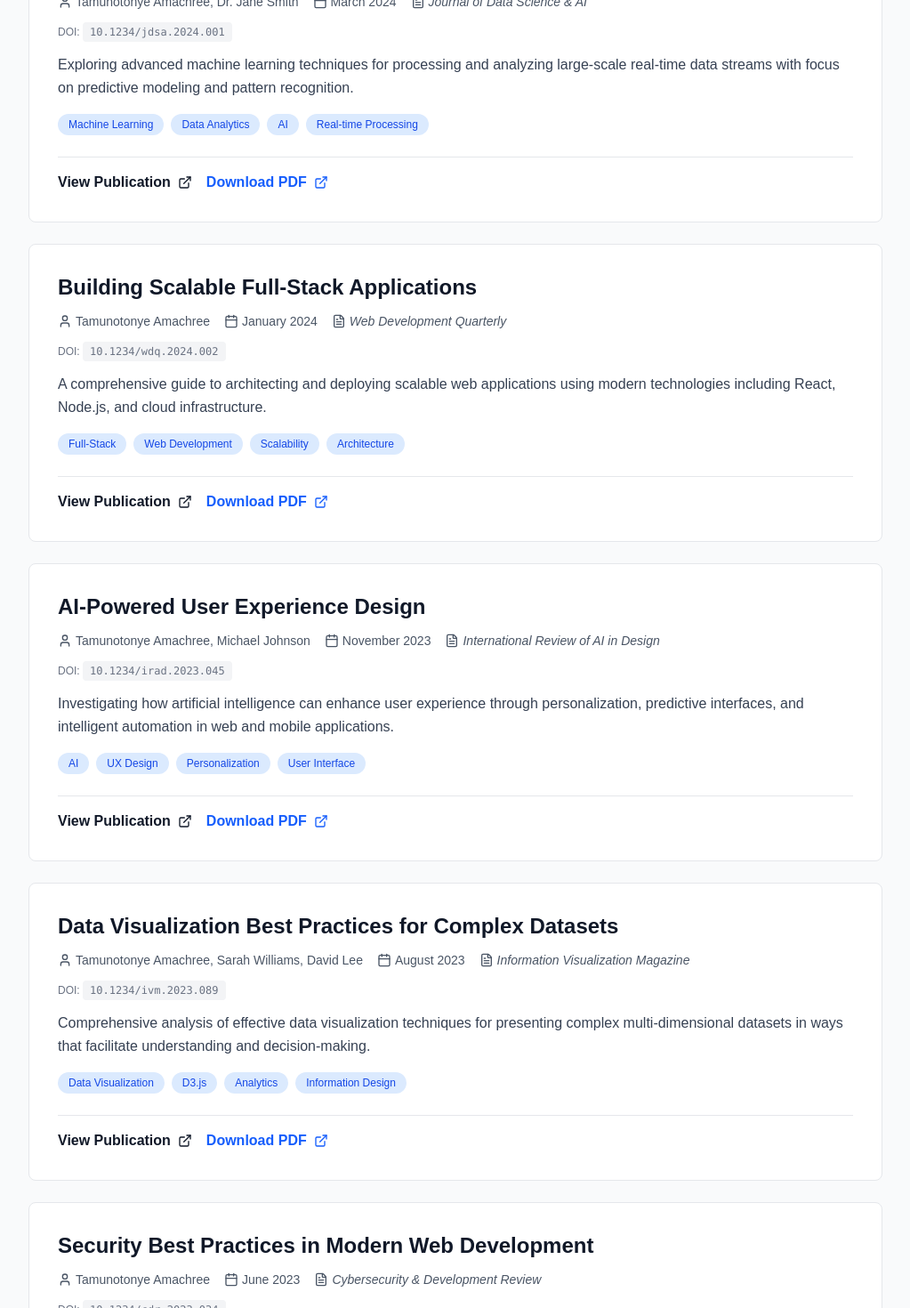
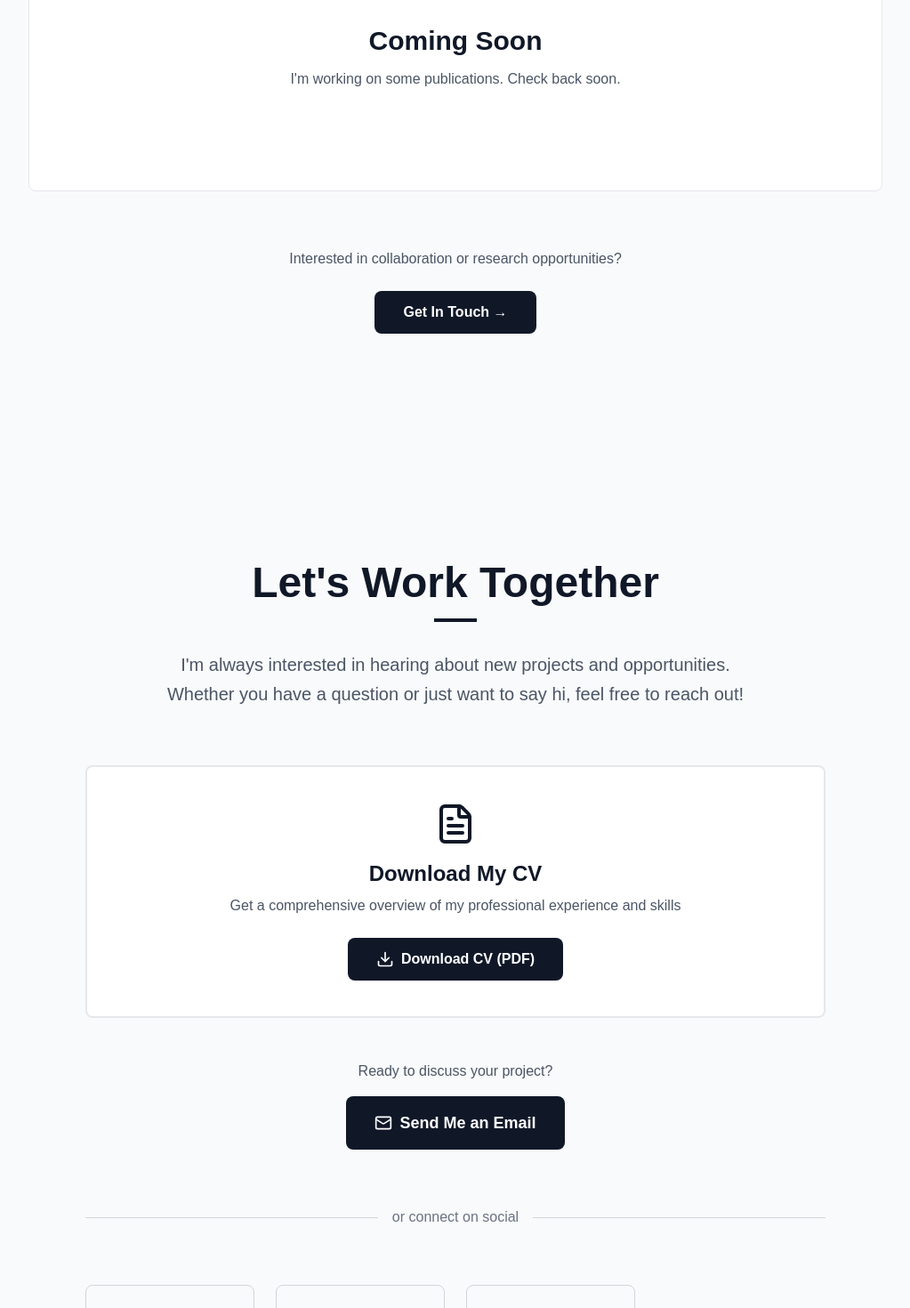
Before and after one commit to amachreetonye413-prog/tonye-portfolio, a Next.js app in the folder tonye-portfolio-main/: page / in a window 1280 px wide. Shown: the part 5140-6610 px from the top of the page at 89% size, without its empty margins (128-1151 px from the left). Built offline with nearby package versions, Linux system fonts and the light colour scheme.

Commit message:
changes to publications

```diff
--- a/tonye-portfolio-main/components/Publication.jsx
+++ b/tonye-portfolio-main/components/Publication.jsx
@@ -1,103 +1,9 @@
 'use client'
 
-import { useEffect, useRef, useState } from 'react';
-import { ExternalLink, Calendar, User, FileText } from 'lucide-react';
-
 function Publications() {
-  const [visibleItems, setVisibleItems] = useState([]);
-  const sectionRef = useRef(null);
-
-  const publications = [
-    {
-      title: "Machine Learning for Real-Time Data Analytics",
-      authors: "Tamunotonye Amachree, Dr. Jane Smith",
-      date: "March 2024",
-      publication: "Journal of Data Science & AI",
-      description: "Exploring advanced machine learning techniques for processing and analyzing large-scale real-time data streams with focus on predictive modeling and pattern recognition.",
-      tags: ["Machine Learning", "Data Analytics", "AI", "Real-time Processing"],
-      link: "#",
-      pdf: "#",
-      doi: "10.1234/jdsa.2024.001"
-    },
-    {
-      title: "Building Scalable Full-Stack Applications",
-      authors: "Tamunotonye Amachree",
-      date: "January 2024",
-      publication: "Web Development Quarterly",
-      description: "A comprehensive guide to architecting and deploying scalable web applications using modern technologies including React, Node.js, and cloud infrastructure.",
-      tags: ["Full-Stack", "Web Development", "Scalability", "Architecture"],
-      link: "#",
-      pdf: "#",
-      doi: "10.1234/wdq.2024.002"
-    },
-    {
-      title: "AI-Powered User Experience Design",
-      authors: "Tamunotonye Amachree, Michael Johnson",
-      date: "November 2023",
-      publication: "International Review of AI in Design",
-      description: "Investigating how artificial intelligence can enhance user experience through personalization, predictive interfaces, and intelligent automation in web and mobile applications.",
-      tags: ["AI", "UX Design", "Personalization", "User Interface"],
-      link: "#",
-      pdf: "#",
-      doi: "10.1234/irad.2023.045"
-    },
-    {
-      title: "Data Visualization Best Practices for Complex Datasets",
-      authors: "Tamunotonye Amachree, Sarah Williams, David Lee",
-      date: "August 2023",
-      publication: "Information Visualization Magazine",
-      description: "Comprehensive analysis of effective data visualization techniques for presenting complex multi-dimensional datasets in ways that facilitate understanding and decision-making.",
-      tags: ["Data Visualization", "D3.js", "Analytics", "Information Design"],
-      link: "#",
-      pdf: "#",
-      doi: "10.1234/ivm.2023.089"
-    },
-    {
-      title: "Security Best Practices in Modern Web Development",
-      authors: "Tamunotonye Amachree",
-      date: "June 2023",
-      publication: "Cybersecurity & Development Review",
-      description: "Detailed examination of security vulnerabilities in contemporary web applications and practical strategies for implementing robust security measures throughout the development lifecycle.",
-      tags: ["Security", "Web Development", "Best Practices", "Cybersecurity"],
-      link: "#",
-      pdf: "#",
-      doi: "10.1234/cdr.2023.034"
-    },
-    {
-      title: "Optimizing Database Performance for High-Traffic Applications",
-      authors: "Tamunotonye Amachree, Robert Chen",
-      date: "April 2023",
-      publication: "Database Systems Quarterly",
-      description: "Advanced techniques for database optimization, including indexing strategies, query optimization, and caching mechanisms for applications handling millions of concurrent users.",
-      tags: ["Database", "Performance", "Optimization", "SQL"],
-      link: "#",
-      pdf: "#",
-      doi: "10.1234/dsq.2023.012"
-    }
-  ];
-
-  useEffect(() => {
-    const observer = new IntersectionObserver(
-      (entries) => {
-        entries.forEach((entry) => {
-          if (entry.isIntersecting) {
-            const index = parseInt(entry.target.dataset.index);
-            setVisibleItems((prev) => [...new Set([...prev, index])]);
-          }
-        });
-      },
-      { threshold: 0.1 }
-    );
-
-    const items = sectionRef.current?.querySelectorAll('.publication-item');
-    items?.forEach((item) => observer.observe(item));
-
-    return () => observer.disconnect();
-  }, []);
-
   return (
     <section id="publications" className="py-20 md:py-32 bg-gray-50">
-      <div className="max-w-5xl mx-auto px-4 sm:px-6 lg:px-8" ref={sectionRef}>
+      <div className="max-w-5xl mx-auto px-4 sm:px-6 lg:px-8">
         {/* Section Heading */}
         <div className="mb-16 animate-fade-in-up">
           <h2 className="text-4xl md:text-5xl font-bold text-gray-900 mb-2">Publications</h2>
@@ -107,94 +13,15 @@ function Publications() {
           </p>
         </div>
 
-        {/* Publications List */}
-        <div className="space-y-6">
-          {publications.map((pub, index) => (
-            <div
-              key={pub.doi}
-              data-index={index}
-              className={`publication-item bg-white border border-gray-200 rounded-lg p-6 md:p-8 hover:shadow-lg transition-all duration-300 ${
-                visibleItems.includes(index) ? 'animate-fade-in-up' : 'opacity-0'
-              }`}
-              style={{
-                animationDelay: visibleItems.includes(index) ? `${index * 0.1}s` : '0s'
-              }}
-            >
-              {/* Publication Header */}
-              <div className="mb-4">
-                <h3 className="text-xl md:text-2xl font-bold text-gray-900 mb-3 hover:text-gray-700 transition-colors">
-                  {pub.title}
-                </h3>
-
-                {/* Metadata */}
-                <div className="flex flex-wrap gap-4 mb-4 text-sm text-gray-600">
-                  <div className="flex items-center gap-1">
-                    <User className="w-4 h-4" />
-                    <span>{pub.authors}</span>
-                  </div>
-                  <div className="flex items-center gap-1">
-                    <Calendar className="w-4 h-4" />
-                    <span>{pub.date}</span>
-                  </div>
-                  <div className="flex items-center gap-1">
-                    <FileText className="w-4 h-4" />
-                    <span className="italic">{pub.publication}</span>
-                  </div>
-                </div>
-
-                {/* DOI */}
-                <div className="text-xs text-gray-500 mb-3">
-                  DOI: <code className="bg-gray-100 px-2 py-1 rounded">{pub.doi}</code>
-                </div>
-              </div>
-
-              {/* Description */}
-              <p className="text-gray-700 mb-4 leading-relaxed">
-                {pub.description}
-              </p>
-
-              {/* Tags */}
-              <div className="flex flex-wrap gap-2 mb-6">
-                {pub.tags.map((tag) => (
-                  <span
-                    key={tag}
-                    className="px-3 py-1 bg-blue-100 text-blue-700 text-xs font-medium rounded-full hover:bg-blue-200 transition-colors"
-                  >
-                    {tag}
-                  </span>
-                ))}
-              </div>
-
-              {/* Action Links */}
-              <div className="flex flex-wrap gap-4 pt-4 border-t border-gray-200">
-                <a
-                  href={pub.link}
-                  className="inline-flex items-center text-gray-900 font-semibold hover:text-gray-600 transition-colors group/link"
-                  title="View Publication"
-                >
-                  View Publication
-                  <ExternalLink className="w-4 h-4 ml-2 group-hover/link:translate-x-1 transition-transform" />
-                </a>
-                <a
-                  href={pub.pdf}
-                  className="inline-flex items-center text-blue-600 font-semibold hover:text-blue-800 transition-colors group/link"
-                  title="Download PDF"
-                >
-                  Download PDF
-                  <ExternalLink className="w-4 h-4 ml-2 group-hover/link:translate-x-1 transition-transform" />
-                </a>
-              </div>
-            </div>
-          ))}
+        {/* Coming Soon Box */}
+        <div className="bg-white border border-gray-200 rounded-lg px-6 py-20 md:py-28 text-center">
+          <h3 className="text-2xl md:text-3xl font-bold text-gray-900 mb-3">
+            Coming Soon
+          </h3>
+          <p className="text-gray-600 leading-relaxed">
+            I&apos;m working on some publications. Check back soon.
+          </p>
         </div>
-
-        {/* No Publications Message (if needed) */}
-        {publications.length === 0 && (
-          <div className="text-center py-12">
-            <FileText className="w-12 h-12 text-gray-300 mx-auto mb-4" />
-            <p className="text-gray-600 text-lg">No publications yet. Check back soon!</p>
-          </div>
-        )}
 
         {/* Call to Action */}
         <div className="mt-16 text-center animate-fade-in-up" style={{ animationDelay: '0.6s' }}>
```
